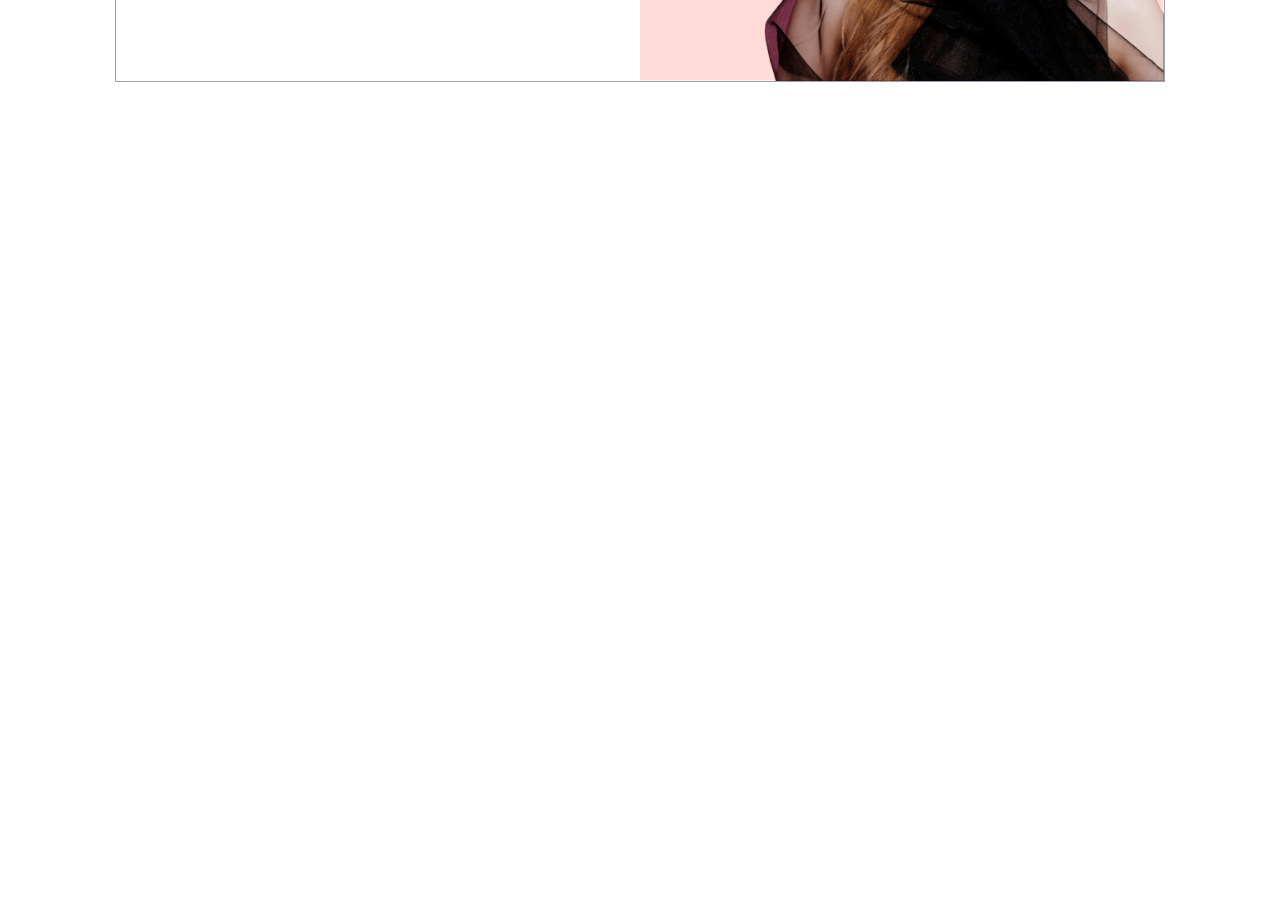
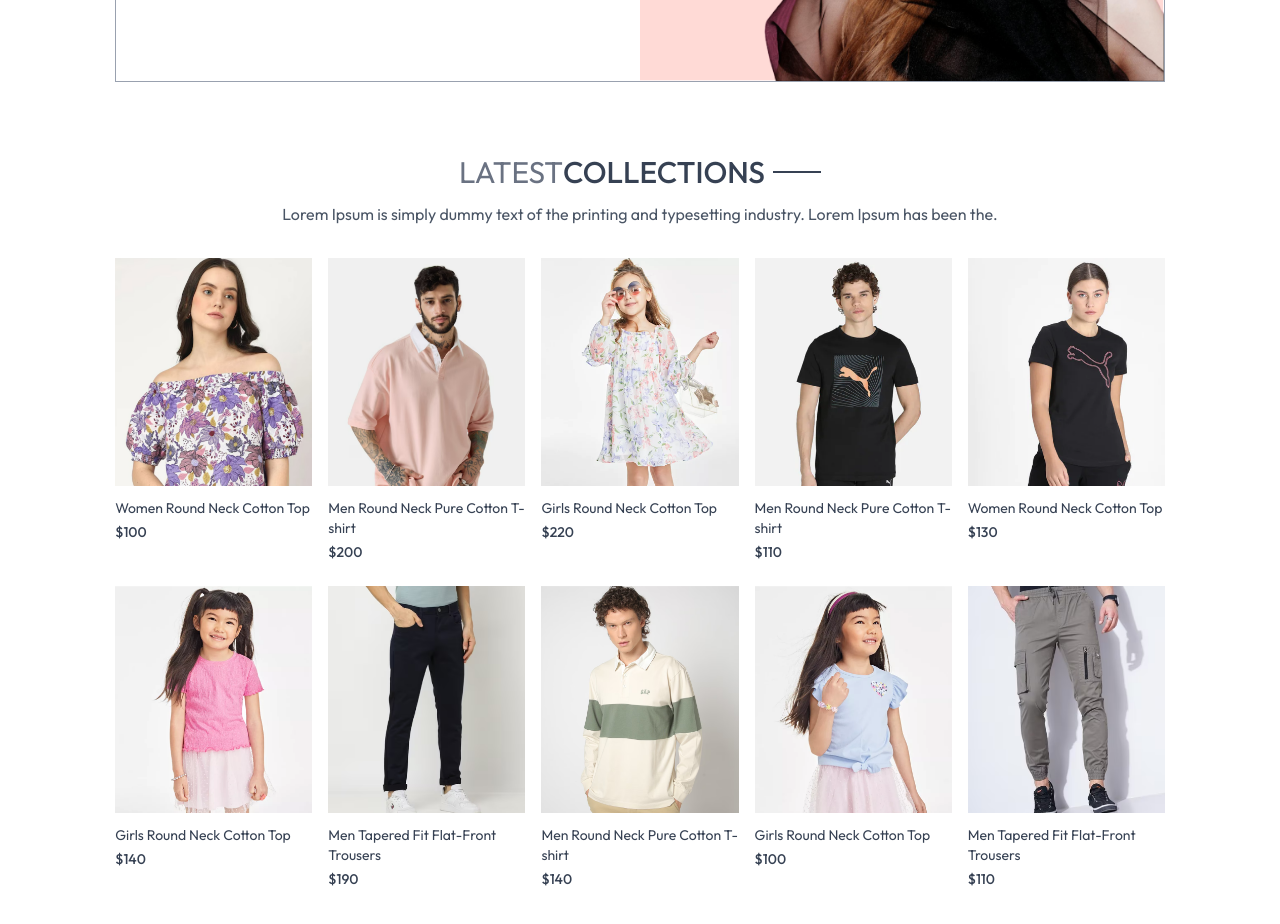
Before and after one commit to IbadKhan578/Full-Stack-Ecommerce-Website, a React (Vite) app in the folder frontend/: page / in a window 1280 px wide. Shown: the part 420-1344 px from the top of the page. Before the commit the page ends 800 px from the top, so only its background shows below. Built offline with nearby package versions, Linux system fonts and the light colour scheme.

Commit message:
Added Latest collection section

```diff
--- /dev/null
+++ b/frontend/src/components/LatestCollection.jsx
@@ -0,0 +1,33 @@
+import React, { useContext, useEffect, useState } from "react";
+import { shopContext } from "../context/ShopContext";
+import SectionTitle from "./SectionTitle.jsx";
+import Productitem from "./Productitem.jsx";
+const LatestCollection = () => {
+  const [latestCollection, setLatestCollection] = useState([]);
+  const { products } = useContext(shopContext);
+  useEffect(() => {
+    setLatestCollection(products.slice(0, 10));
+  }, []);
+
+  return (
+    <div className="my-10">
+      <div className="text-center py-8 text-3xl">
+        <SectionTitle text1={"LATEST"} text2={"COLLECTIONS"} />
+        <p className="w-3/4 m-auto text-xs  sm:text-sm md:text-base text-gray-600">
+          Lorem Ipsum is simply dummy text of the printing and typesetting
+          industry. Lorem Ipsum has been the.
+        </p>
+      </div>
+      {/* redering products */}
+      <div className="grid grid-cols-2 sm:grid-cols-3 md:grid-cols-4 lg:grid-cols-5 gap-4 gap-y-6">
+        {
+            latestCollection.map((item,index)=>(
+                <Productitem key={index} id={item._id} image={item.image} name={item.name} price={item.price}/>
+            ))
+        }
+      </div>
+    </div>
+  );
+};
+
+export default LatestCollection;
--- a/frontend/src/components/Navbar.jsx
+++ b/frontend/src/components/Navbar.jsx
@@ -1,12 +1,14 @@
 import React, { useState } from 'react'
 import {assets} from '../assets/assets';
-import { NavLink,Link } from 'react-router-dom';
+import { NavLink,Link,useNavigate } from 'react-router-dom';
 
 function Navbar() {
     const [visible,setVisible] = useState(false);
+    const Navigate = useNavigate();
+
   return (
     <div className='flex items-center justify-between py-5 font-medium' >
-        <img src={assets.logo} className='w-36' alt="" />
+        <img onClick={()=> Navigate('/') }src={assets.logo} className='w-36' alt="" />
         <ul className='hidden sm:flex gap-5 text-sm text-gray-700'>
             <NavLink to='/' className='flex flex-col items-center gap-1 '>
                 <p>Home</p>
--- /dev/null
+++ b/frontend/src/components/Productitem.jsx
@@ -0,0 +1,18 @@
+import React, { useContext } from 'react'
+import { shopContext } from '../context/ShopContext'
+import { Link } from 'react-router-dom';
+
+function Productitem({id,image,name,price}) {
+    let {currency} = useContext(shopContext);
+  return (
+    <Link className='cursor-pointer text-gray-700' to={`/product/${id}`}>
+        <div className='overflow-hidden'>
+            <img className='hover:scale-110 transition ease-in-out' src={image[0]} alt="" />
+        </div>
+        <p className='pt-3 pb-1 text-sm'>{name}</p>
+        <p className='text-sm font-medium'>{currency}{price}</p>
+    </Link>
+  )
+}
+
+export default Productitem
--- /dev/null
+++ b/frontend/src/components/SectionTitle.jsx
@@ -0,0 +1,13 @@
+import React from 'react'
+
+function SectionTitle({text1 , text2}) {
+  return (
+     <div className='inline-flex gap-2 items-center mb-3'>
+<p className='text-gray-500'>{text1}
+    <span className='text-gray-700 font-medium'>{text2}</span></p>
+    <p className='w-8 sm:w-12 h-[1px] sm:h-[2px] bg-gray-700'></p>
+    </div>
+  )
+}
+
+export default SectionTitle
--- a/frontend/src/context/ShopContext.jsx
+++ b/frontend/src/context/ShopContext.jsx
@@ -2,7 +2,7 @@
 import { products } from "../assets/assets";
 export const shopContext = createContext();
 
-const shopcontextProvider = (props) => {
+const ShopContextProvider = (props) => {
   const currency = "$";
   const delivery_fee = 250;
 
@@ -19,4 +19,4 @@
   );
 };
 
-export default shopcontextProvider;
+export default ShopContextProvider;
--- a/frontend/src/index.css
+++ b/frontend/src/index.css
@@ -14,3 +14,11 @@
   font-weight: 400;
   font-style: normal;
 }
+
+@media(max-width:640px) {
+  a.active{
+    background-color: black;
+    color: white;
+  }
+
+}
--- a/frontend/src/main.jsx
+++ b/frontend/src/main.jsx
@@ -3,9 +3,13 @@
 import './index.css'
 import App from './App.jsx'
 import {BrowserRouter} from 'react-router-dom'
+import ShopContextProvider from './context/ShopContext.jsx'
 
 createRoot(document.getElementById('root')).render(
   <BrowserRouter>
+  <ShopContextProvider>
     <App />
+  </ShopContextProvider>
+
   </BrowserRouter>,
 )
--- a/frontend/src/pages/Home.jsx
+++ b/frontend/src/pages/Home.jsx
@@ -1,9 +1,14 @@
 import React from 'react'
 import Hero from '../components/Hero'
+import LatestCollection from '../components/LatestCollection'
 
 const Home = () => {
   return (
+    <>
     <Hero />
+    <LatestCollection />
+
+    </>
   )
 }
 
```
